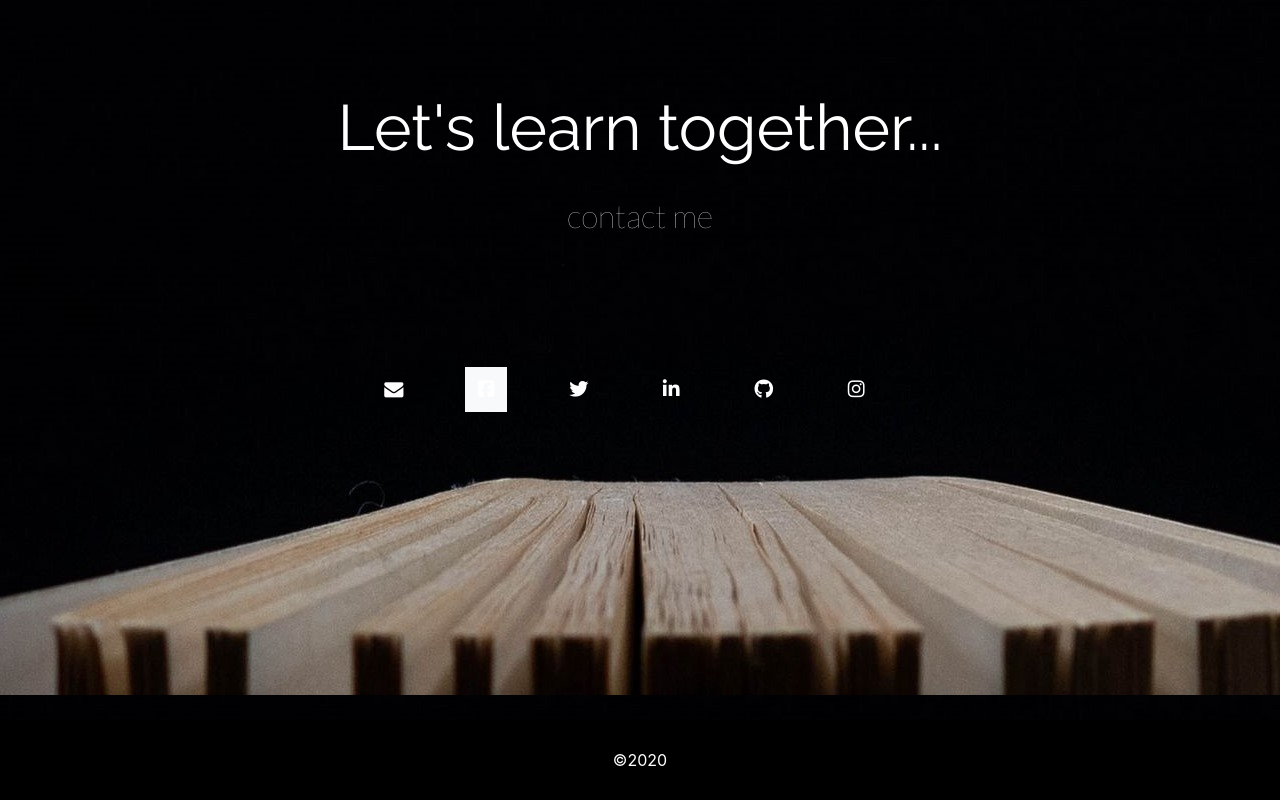
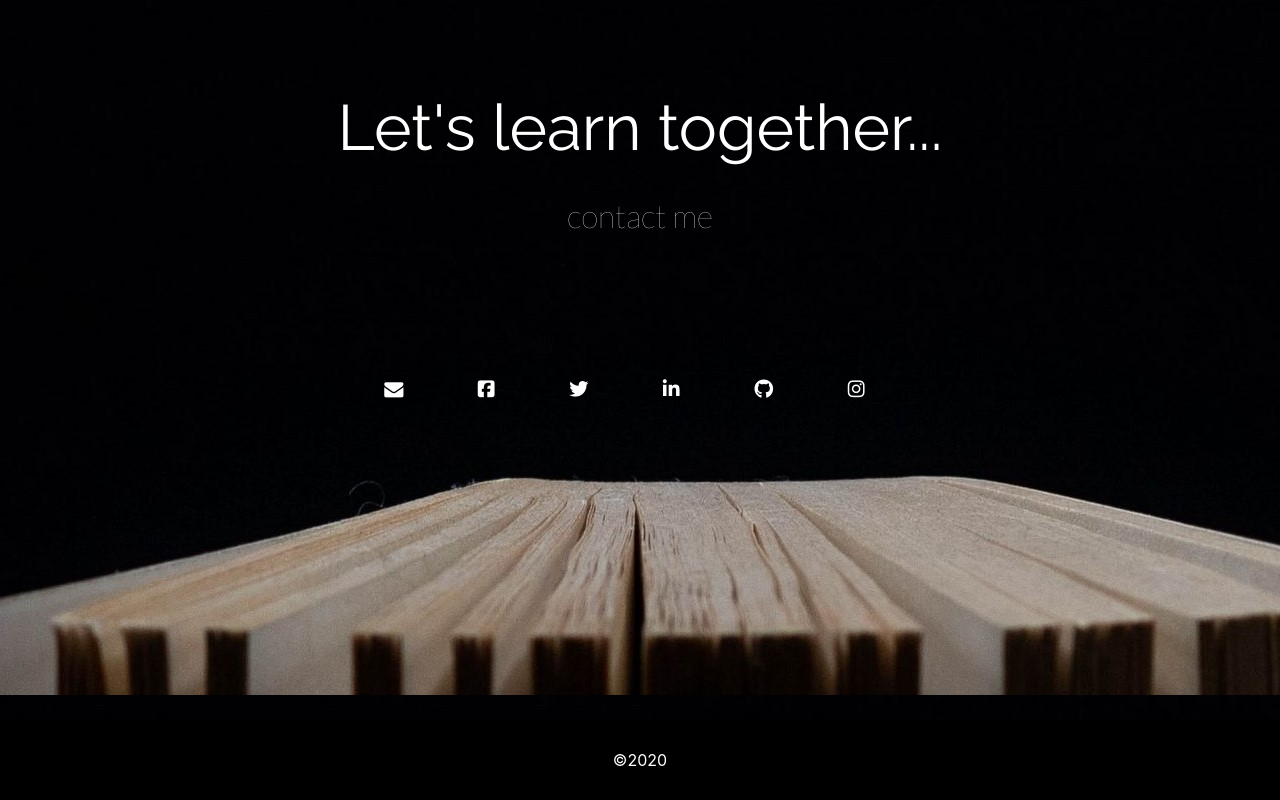
Before and after one commit to gaurshraddha/portfolio, a website: page index.html in a window 1280 px wide. Shown: the part 1920-2720 px from the top of the page. Drawn offline with nearby package versions, Linux system fonts and the light colour scheme; a web font is replaced by a local one.

Commit message:
Update index.html

```diff
--- a/index.html
+++ b/index.html
@@ -76,7 +76,7 @@
 						<a href="mailto:gaurshraddha01@gmail.com" target="_blank"><i class="fa fa-envelope" aria-hidden="True"></i></a>
 					</div>
 					<div class="col-1">
-						<a href="https://www.facebook.com/shraddha.singhgaur.7" target="_blank" class="bg-light"><i class="fa fa-facebook-square" aria-hidden="true"></i></a>
+						<a href="https://www.facebook.com/shraddha.singhgaur.7" target="_blank"><i class="fa fa-facebook-square" aria-hidden="true"></i></a>
 					</div>
 					<div class="col-1">
 						<a href="@gaurshraddha01" target="_blank"><i class="fa fa-twitter" aria-hidden="true"></i></a>
```
